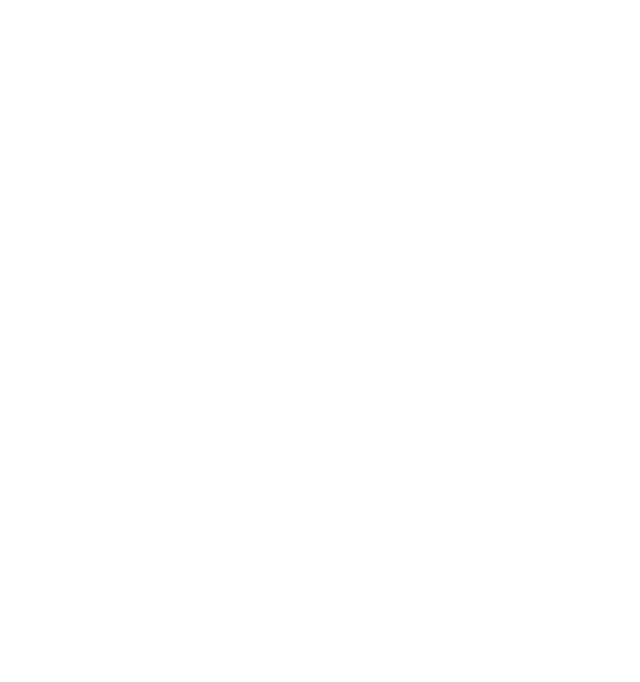
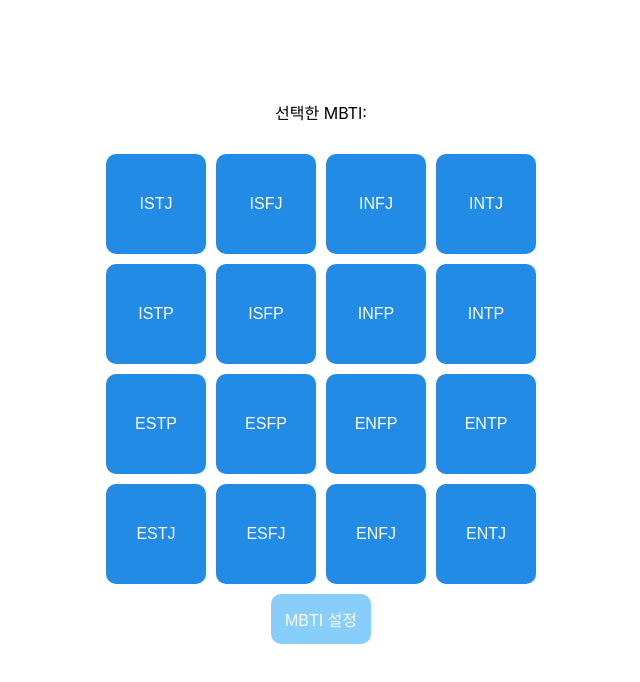
Before and after one commit to hanghae99-s8realweek-E3/frontend, a React (Create React App) app: page /mbti in a window 1280 px wide. Before the commit this address had no page. Shown: the top 682 px of the page, without its empty margins (319-959 px from the left). Built offline with nearby package versions, Linux system fonts and the light colour scheme.

Commit message:
Add(mbti.jsx, MbtiForm.jsx), Fix(router.jsx : mbti 경로 추가)

```diff
--- /dev/null
+++ b/src/components/features/mbti/MbtiForm.jsx
@@ -0,0 +1,111 @@
+import React, { useState } from "react";
+import styled from "styled-components";
+
+const MbtiForm = () => {
+  const [myMbti, setMyMbti] = useState();
+  const mbtiList = [
+    "ISTJ",
+    "ISFJ",
+    "INFJ",
+    "INTJ",
+    "ISTP",
+    "ISFP",
+    "INFP",
+    "INTP",
+    "ESTP",
+    "ESFP",
+    "ENFP",
+    "ENTP",
+    "ESTJ",
+    "ESFJ",
+    "ENFJ",
+    "ENTJ",
+  ];
+
+  const onSetMbti = (e) => {
+    e.preventDefault();
+  };
+
+  // const onSubmit = () => {
+  // }
+
+  return (
+    <StDiv>
+    {/* <form >
+    <input
+        type="text"
+    />
+    <button>저장(테스트)</button>
+    </form>
+    <hr></hr> */}
+        <div>
+            <p>선택한 MBTI: <h2>{myMbti}</h2></p>
+            <StGrid>
+            {mbtiList.map((x, index) => {
+                return (<StButton key={index} value={mbtiList[index]} onClick={(e) => setMyMbti(e.target.value)}> {mbtiList[index]}</StButton>);
+                })}
+            </StGrid>
+        </div>
+        <StButton color="#87cefa" height="50px" type="submit" onClick={onSetMbti}>MBTI 설정</StButton>
+    </StDiv>
+    );
+
+    {
+    /* <button onClick={(e)=>setMbtiList(e.target.value)} value="ISTJ" >ISTJ</button>
+    <button onClick={(e)=>setMbtiList(e.target.value)} value="ISFJ" >ISFJ</button>
+    <button onClick={(e)=>setMbtiList(e.target.value)} value="INFJ" >INFJ</button>
+    <button onClick={(e)=>setMbtiList(e.target.value)} value="INTJ" >INTJ</button>
+    <button onClick={(e)=>setMbtiList(e.target.value)} value="ISTP" >ISTP</button>
+    <button onClick={(e)=>setMbtiList(e.target.value)} value="ISFP" >ISFP</button>
+    <button onClick={(e)=>setMbtiList(e.target.value)} value="INFP" >INFP</button>
+    <button onClick={(e)=>setMbtiList(e.target.value)} value="INTP" >INTP</button>
+    <button onClick={(e)=>setMbtiList(e.target.value)} value="ESTP" >ESTP</button>
+    <button onClick={(e)=>setMbtiList(e.target.value)} value="ESFP" >ESFP</button>
+    <button onClick={(e)=>setMbtiList(e.target.value)} value="ENFP" >ENFP</button>
+    <button onClick={(e)=>setMbtiList(e.target.value)} value="ENTP" >ENTP</button>
+    <button onClick={(e)=>setMbtiList(e.target.value)} value="ESTJ" >ESTJ</button>
+    <button onClick={(e)=>setMbtiList(e.target.value)} value="ESFJ" >ESFJ</button>
+    <button onClick={(e)=>setMbtiList(e.target.value)} value="ENFJ" >ENFJ</button>
+    <button onClick={(e)=>setMbtiList(e.target.value)} value="ENTJ" >ENTJ</button> */
+  }
+};
+
+export default MbtiForm;
+
+const StDiv = styled.div`
+  margin-top: 100px;
+`;
+
+const StGrid = styled.div`
+  display: grid;
+  display: inline-grid;
+  grid-template-columns: 1fr 1fr 1fr 1fr;
+  column-gap: 10px;
+  row-gap: 10px;
+  margin: auto;
+  padding: 10px;
+`;
+const StButton = styled.button`
+  outline: none;
+  border: none;
+  color: white;
+  border-radius: 10px;
+
+  height: ${(props) => props.height || "100px"};
+  width: 100px;
+  font-size: 1rem;
+
+  cursor: pointer;
+
+  background: ${(props) => props.color || "#228be6"};
+
+  &:hover {
+    background: #fff;
+    color: black;
+  }
+
+  &:active {
+    background: ${(props) => props.color || "#228be6"};
+    color: white;
+  }
+`;
--- /dev/null
+++ b/src/pages/mbti.jsx
@@ -0,0 +1,9 @@
+import MbtiForm from "../components/features/mbti/MbtiForm";
+
+const Mbti = () => {
+
+    return  <MbtiForm/>
+
+}
+
+export default Mbti;
--- a/src/router/router.jsx
+++ b/src/router/router.jsx
@@ -2,6 +2,7 @@
 import Main from "../pages/main";
 import Login from "../pages/login";
 import SignUp from "../pages/signUp";
+import Mbti from "../pages/mbti";
 
 function Router () {
 
@@ -11,6 +12,7 @@
         <Route path="/" element={<Main/>} />
         <Route path="/login" element={<Login/>}/>
         <Route path="/signup" element={<SignUp />} />
+        <Route path="/mbti" element={<Mbti />} />
       </Routes>
     </BrowserRouter>
   )
```
